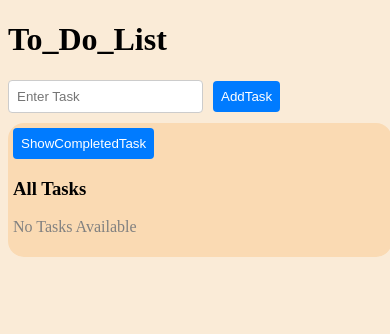
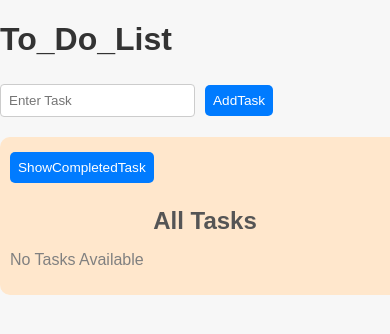
Before and after one commit to gkmaran/ToDo_Basic, a React (Vite) app: page / in a window 390 px wide. Shown: the top 334 px of the page. Built offline with nearby package versions, Linux system fonts and the light colour scheme; the HTML template or start-up script is replaced by a standard one.

Commit message:
stylingcss

```diff
--- a/src/components/InputForm.jsx
+++ b/src/components/InputForm.jsx
@@ -18,10 +18,10 @@ function InputForm({addTask,updateTask}){
         dispatch(action)
     }
     return(
-        <div>
+        <div className="container">
             <h1>To_Do_List</h1>
-            <input value={input} type="text" onChange={handleInput} placeholder={error ? 'Input Is Empty' :'Enter Task'} style={{borderColor:error ? 'red':""}}/>
-            {id===0 ?(<button onClick={createItem}>AddTask</button>):(<button onClick={()=>updateTask(id)}>EditTask</button>)}
+            <input className="input" value={input} type="text" onChange={handleInput} placeholder={error ? 'Input Is Empty' :'Enter Task'} style={{borderColor:error ? 'red':""}}/>
+            {id===0 ?(<button className="addBtn" onClick={createItem}>AddTask</button>):(<button onClick={()=>updateTask(id)}>EditTask</button>)}
         </div>
     )
 }
--- a/src/components/renderTask.css
+++ b/src/components/renderTask.css
@@ -1,92 +1,136 @@
-.line-through{
+body {
+    font-family: 'Arial', sans-serif;
+    margin: 0;
+    padding: 0;
+    background-color: #f7f7f7;
+    color: #333;
+}
+
+.line-through {
     text-decoration: line-through;
+    color: #777;
 }
-.render-list{
+
+.render-list {
     width: 100%;
-    background-color:rgb(250, 218, 179);
-    border-radius: 1rem;
-    padding: 10px;
-    margin-top: 10px;
+    max-width: 800px;
+    margin: 20px auto;
+    background-color: #ffe7cc;
+    border-radius: 10px;
+    padding: 20px;
 }
-.renderlist-child{
+
+.render-list h3 {
+    margin-bottom: 15px;
+    font-size: 1.5rem;
+    color: #555;
+    text-align: center;
+}
+
+.renderlist-child {
     display: flex;
     align-items: center;
-    margin: auto;
-    flex-direction: row;
-    gap: 10px;
-    border-bottom: 2px solid white;
+    justify-content: space-between;
+    padding: 10px 15px;
+    margin: 10px 0px;
+    background-color: #fff;
+    border-radius: 8px;
+    transition: transform 0.3s ease, box-shadow 0.3s ease;
 }
+
+.renderlist-child:hover {
+    transform: translateY(-3px);
+    box-shadow: 0 4px 8px rgba(0, 0, 0, 0.15);
+}
+button {
+    font-size: 1rem;
+    padding: 8px 15px;
+    border: none;
+    border-radius: 5px;
+    cursor: pointer;
+    transition: all 0.3s ease;
+}
+
 .delBtn {
-    background-color: #f44336;
-    color: white;
-    border: none;
-    padding: 5px 10px;
-    border-radius: 4px;
-    cursor: pointer;
-    position: absolute;
-    right: 1rem;
-    transition: background-color 0.3s ease;
+    background-color: #ff4d4d;
+    color: #fff;
+    margin-left: 10px;
 }
 
 .delBtn:hover {
-    background-color: #d32f2f;
+    background-color: #e60000;
 }
 
 .editBtn {
     background-color: #4caf50;
     color: white;
-    border: none;
-    padding: 5px 10px;
-    border-radius: 4px;
-    cursor: pointer;
-    position: absolute;
-    right: 5rem;
-    transition: background-color 0.3s ease;
+    margin-left: 10px;
 }
+
 .editBtn:hover {
     background-color: #388e3c;
 }
+.renderlist-child h3 {
+    font-size: 1.2rem;
+    margin: 0;
+    flex: 1;
+}
+
+.renderlist-child p {
+    font-size: 0.9rem;
+    color: #666;
+    margin: 0;
+}
+
 /* Responsive Design */
 @media (max-width: 768px) {
+    .render-list {
+        padding: 15px;
+    }
+
     .renderlist-child {
         flex-direction: column;
         align-items: flex-start;
-        gap: 5px;
-        padding: 10px 5px;
+        gap: 10px;
     }
 
-    .renderlist-child h2 {
+    .renderlist-child h3 {
         font-size: 1rem;
     }
 
     .renderlist-child p {
-        font-size: 0.75rem;
+        font-size: 0.85rem;
     }
 
-    .delBtn,
-    .editBtn {
-        position: static;
+    button {
+        text-align: center;
+        padding: 10px;
         margin-top: 5px;
+    }
+    .delBtn{
         width: 100%;
-        text-align: center;
+    }
+    .editBtn{
+        width: 100%;
     }
 
-    .editBtn {
-        margin-bottom: 5px;
-    }
 }
+
 @media (max-width: 480px) {
     .render-list {
-        padding: 5px;
+        padding: 10px;
     }
 
     .renderlist-child {
-        padding: 5px;
+        padding: 10px;
     }
 
-    .delBtn,
-    .editBtn {
-        font-size: 0.8rem;
-        padding: 5px;
+    button {
+        font-size: 0.85rem;
+        padding: 8px;
+    }
+
+    .renderlist-child h3 {
+        font-size: 0.9rem;
     }
 }
```
Also changed, not shown: src/App.css (line endings or trailing spaces).
